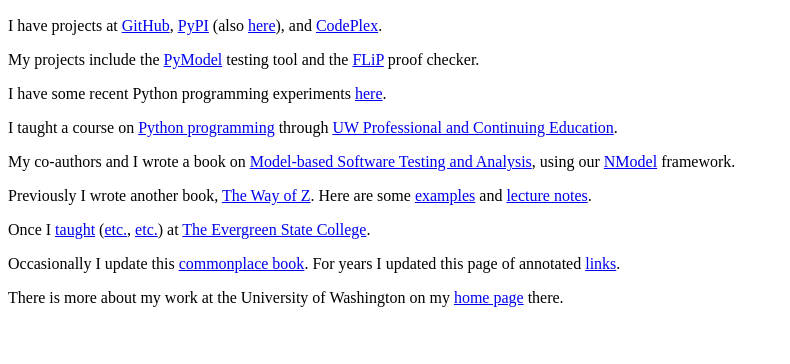
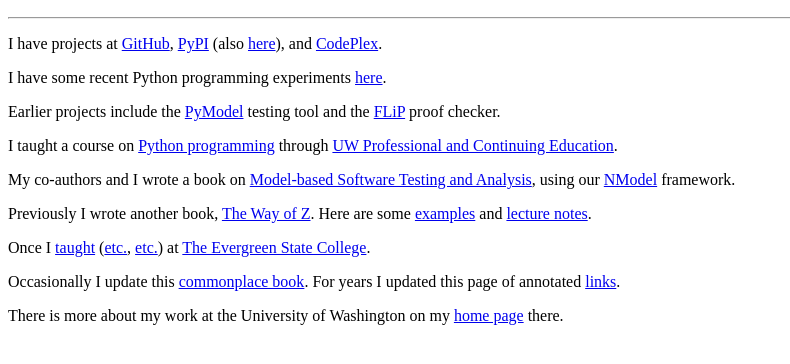
Before and after one commit to jon-jacky/home, a plain HTML site: page index.html in a window 1280 px wide. Shown: the part 38-402 px from the top of the page, without its empty margins (0-790 px from the left). Drawn offline with Linux system fonts and the light colour scheme.

Commit message:
index.html: tweaks

```diff
--- a/index.html
+++ b/index.html
@@ -8,6 +8,8 @@ bgcolor="#ffffff">
 
 <h2>Jon Jacky</h2>
 
+<hr>
+
 <p>
 I have projects at
 <a href="https://github.com/jon-jacky">GitHub</a>,
@@ -16,10 +18,13 @@ I have projects at
 and <a href="https://archive.codeplex.com/?p=nmodel">CodePlex</a>.
 </p>
 
+<p>
+I have some recent Python programming experiments <a href="https://github.com/jon-jacky/Piety">here</a>.
+</p>
 
 <p>
 <!-- Here are some other <a href="notes.html">projects</a>, including a -->
-My projects include the
+Earlier projects include the
 <a href="http://staff.washington.edu/~jon/pymodel/www/">PyModel</a>
 testing tool and the
 <a href="http://staff.washington.edu/~jon/flip/">FLiP</a>
@@ -27,10 +32,6 @@ proof checker.
 <!-- <a href="http://gorter.me.washington.edu/qse/qubit/">Qubit</a>
 simulation.
 -->
-</p>
-
-<p>
-I have some recent Python programming experiments <a href="https://github.com/jon-jacky/Piety">here</a>.
 </p>
 
 <p>
```
